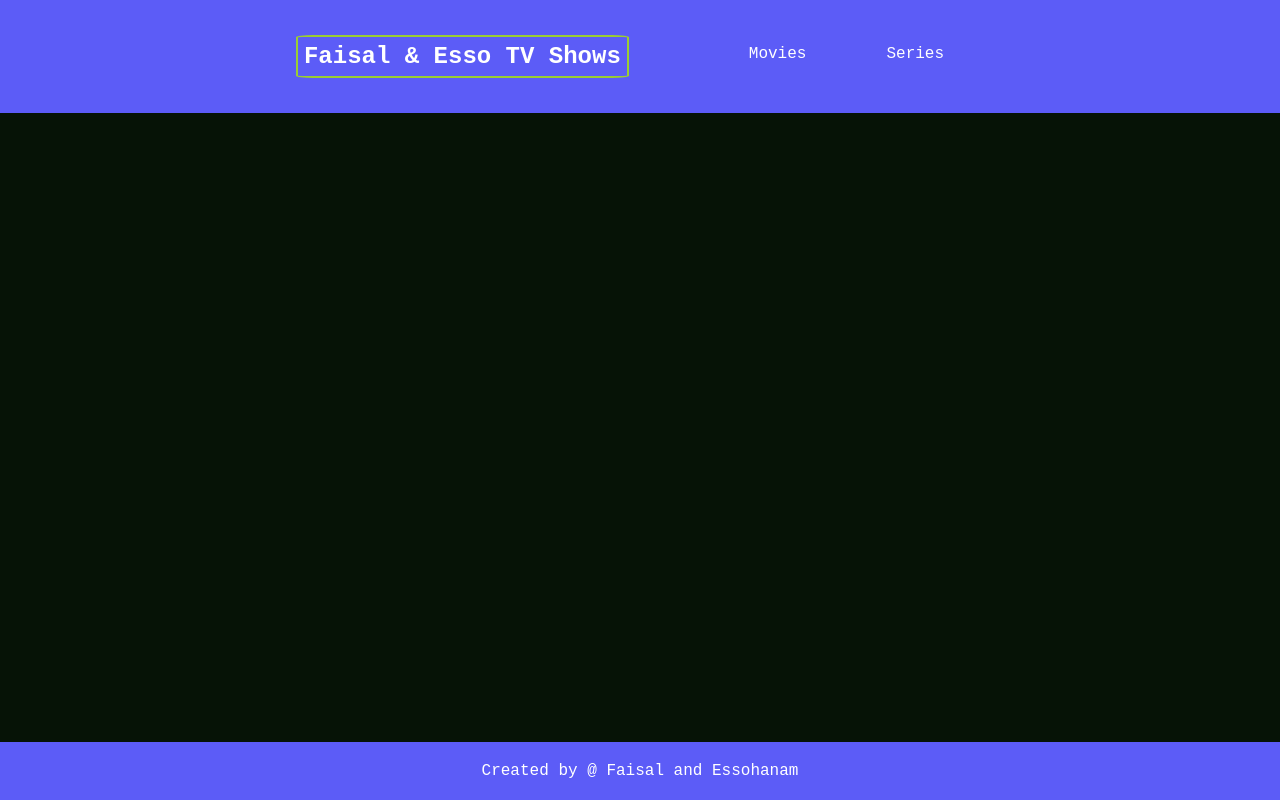
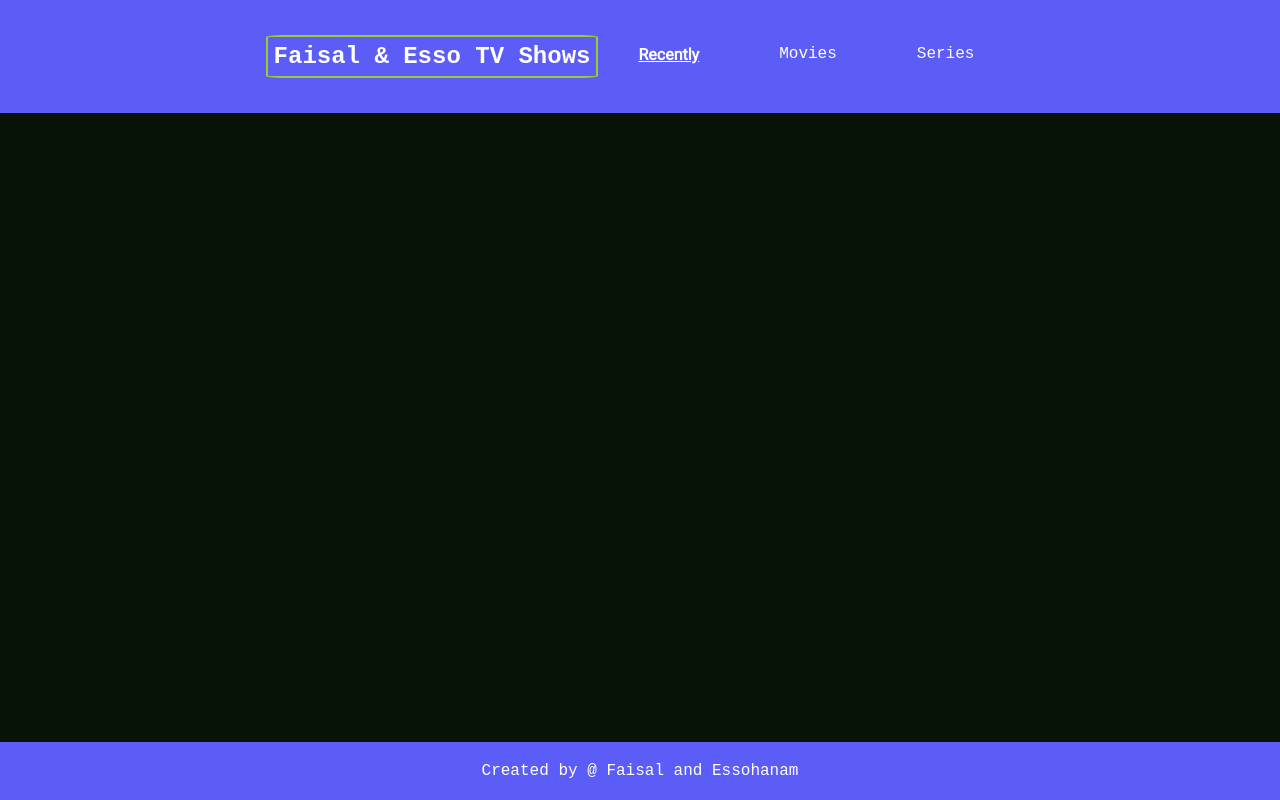
Before and after one commit to faisalakb/Javascript-capston, a website built with webpack: page src/index.html in a window 1280 px wide. Built offline with nearby package versions, Linux system fonts and the light colour scheme.

Commit message:
header and footer added

```diff
--- a/src/index.html
+++ b/src/index.html
@@ -15,7 +15,7 @@
         <span><h2><a href="#">Faisal & Esso TV Shows</a></h2></span>
         <nav>
             <ul>
-                <li><a href="#" id="Card"></a></li>
+                <li><a href="#" id="Card">Recently</a></li>
                 <li><a href="#">Movies</a></li>
                 <li><a href="#">Series</a></li>
             </ul>
--- a/src/style.css
+++ b/src/style.css
@@ -10,6 +10,7 @@ body {
   display: flex;
   flex-direction: column;
   background-color: #061306;
+  font-family: 'Courier New', serif;
 }
 
 header {
```
